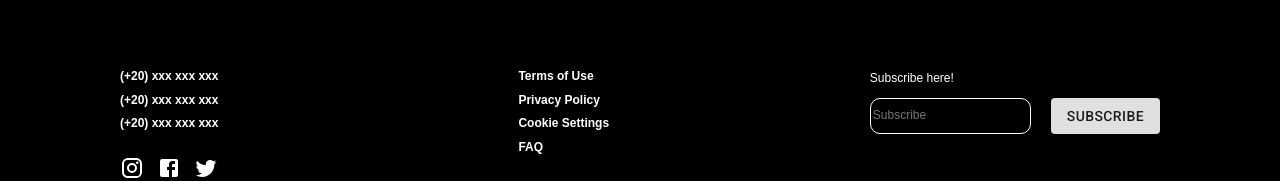
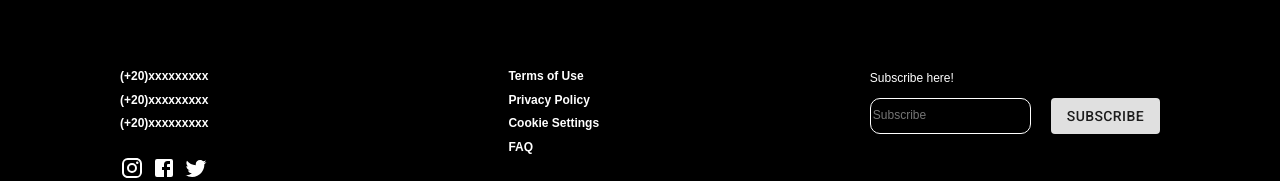
Before and after one commit to ammarasc74/offerdose-frontend, a React (Create React App) app: page /offerdose-frontend/login in a window 1280 px wide. Shown: the part 2931-3112 px from the top of the page. Built offline with nearby package versions, Linux system fonts and the light colour scheme.

Commit message:
Edit: edit on footer section.

```diff
--- a/src/components/footer/Footer.js
+++ b/src/components/footer/Footer.js
@@ -17,9 +17,9 @@ export default function Footer() {
         <div className="footer-data">
           <div className="footer-left-side">
             <div className="numbers">
-              <h2>(+20) xxx xxx xxx</h2>
-              <h2>(+20) xxx xxx xxx</h2>
-              <h2>(+20) xxx xxx xxx</h2>
+              <h2>(+20)xxxxxxxxx</h2>
+              <h2>(+20)xxxxxxxxx</h2>
+              <h2>(+20)xxxxxxxxx</h2>
               <div className="footer-logo">
                 <InstagramIcon />
                 <FacebookIcon />
```
